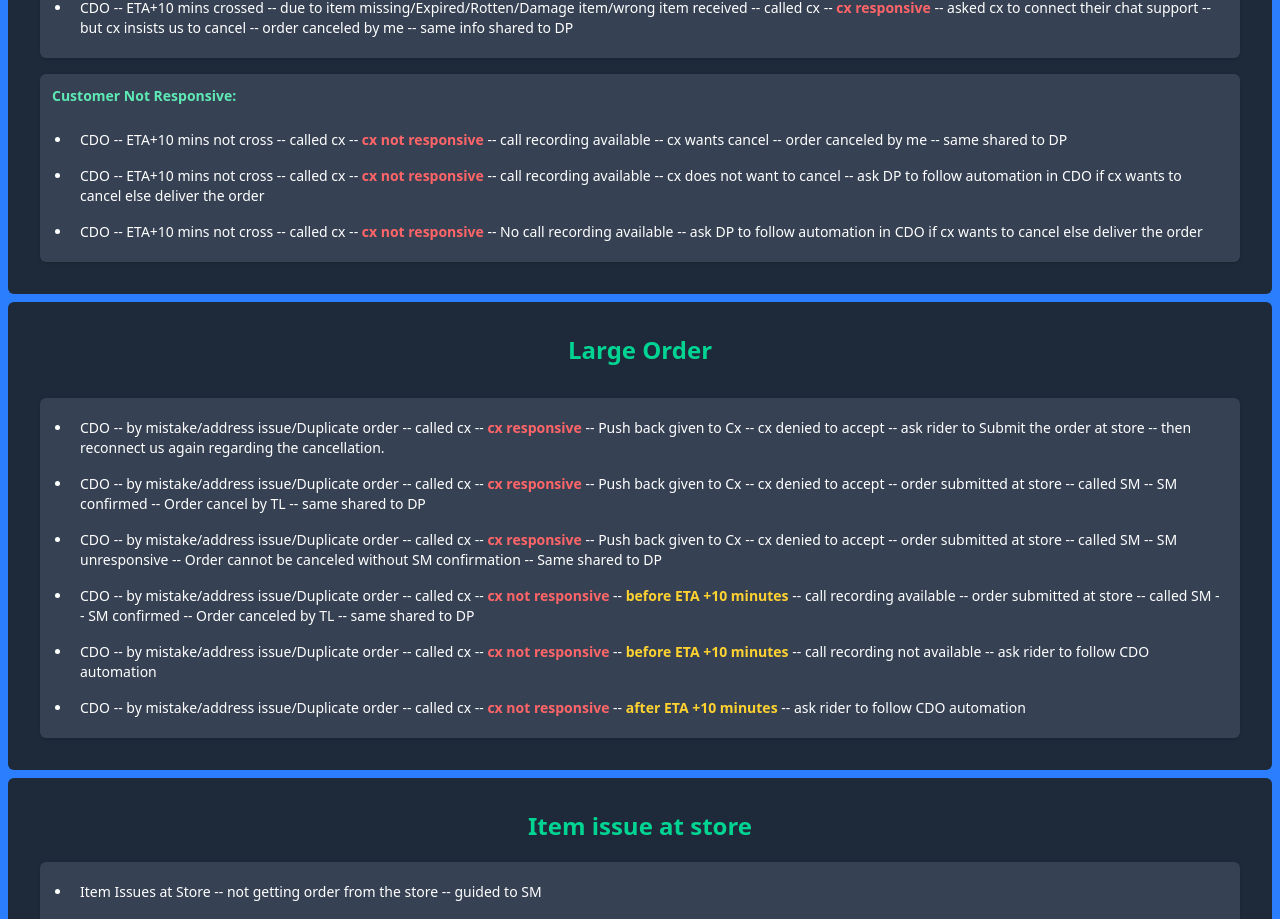
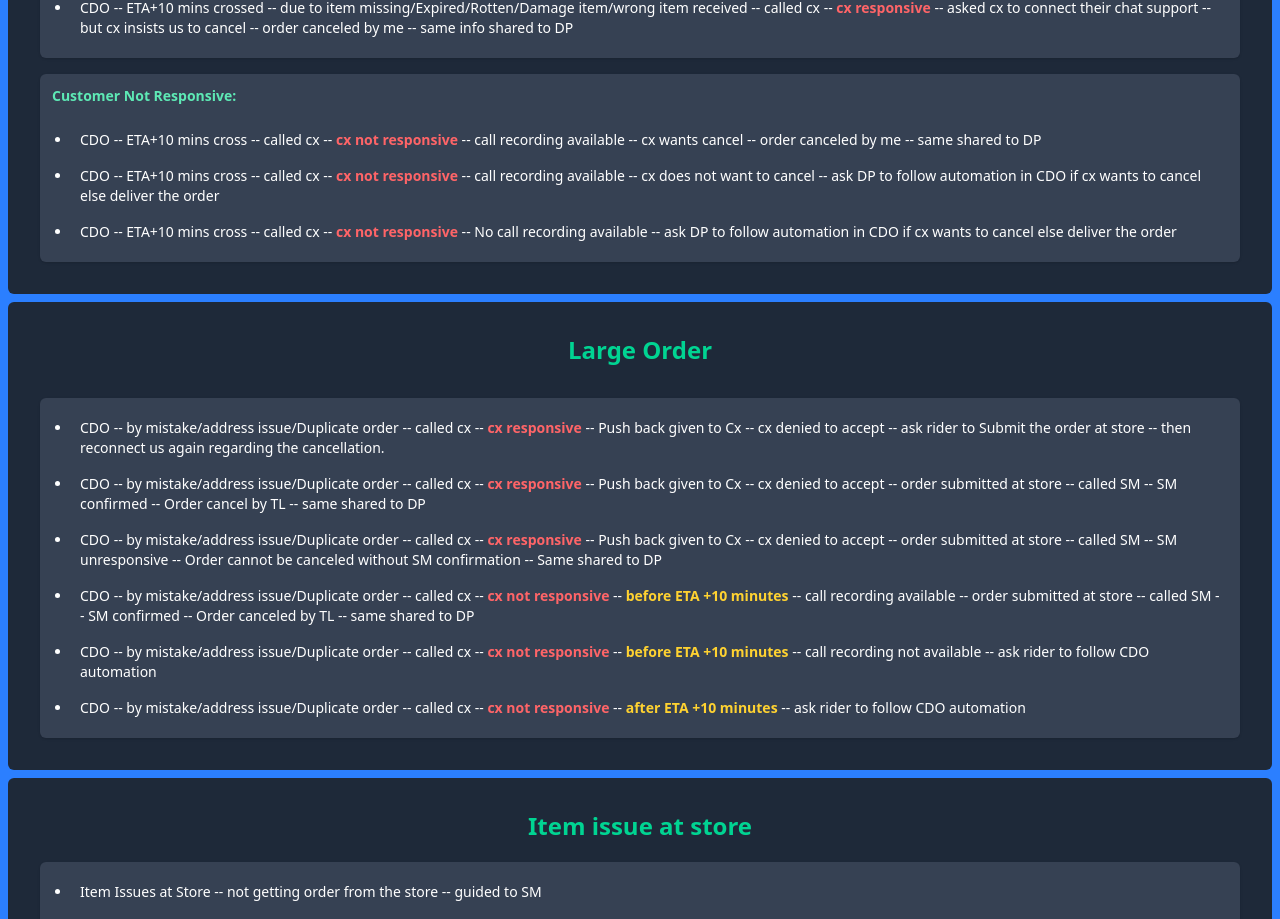
Before and after one commit to Code-with-Sahani/Blinket-DP, a React (Vite) app: page / in a window 1280 px wide. Shown: the part 3340-4259 px from the top of the page. Built offline with nearby package versions, Linux system fonts and the light colour scheme.

Commit message:
Update CDO.jsx

```diff
--- a/src/Components/CDO.jsx
+++ b/src/Components/CDO.jsx
@@ -77,9 +77,9 @@ const CDO = () => {
             <div className="p-3 bg-gray-700 rounded-md shadow">
                 <h3 className="text-md font-semibold text-emerald-300 mb-4">Customer Not Responsive:</h3>
                 <ul className="list-disc pl-5">
-                    <li className='p-2'>CDO -- ETA+10 mins not cross -- called cx -- <strong className='text-red-400'>cx not responsive</strong> -- call recording available -- cx wants cancel -- order canceled by me -- same shared to DP</li>
-                    <li className='p-2'>CDO -- ETA+10 mins not cross -- called cx -- <strong className='text-red-400'>cx not responsive</strong> -- call recording available -- cx does not want to cancel -- ask DP to follow automation in CDO if cx wants to cancel else deliver the order</li>
-                    <li className='p-2'>CDO -- ETA+10 mins not cross -- called cx -- <strong className='text-red-400'>cx not responsive</strong> -- No call recording available -- ask DP to follow automation in CDO if cx wants to cancel else deliver the order</li>
+                    <li className='p-2'>CDO -- ETA+10 mins cross -- called cx -- <strong className='text-red-400'>cx not responsive</strong> -- call recording available -- cx wants cancel -- order canceled by me -- same shared to DP</li>
+                    <li className='p-2'>CDO -- ETA+10 mins cross -- called cx -- <strong className='text-red-400'>cx not responsive</strong> -- call recording available -- cx does not want to cancel -- ask DP to follow automation in CDO if cx wants to cancel else deliver the order</li>
+                    <li className='p-2'>CDO -- ETA+10 mins cross -- called cx -- <strong className='text-red-400'>cx not responsive</strong> -- No call recording available -- ask DP to follow automation in CDO if cx wants to cancel else deliver the order</li>
                 </ul>
             </div>
             </div>
```
